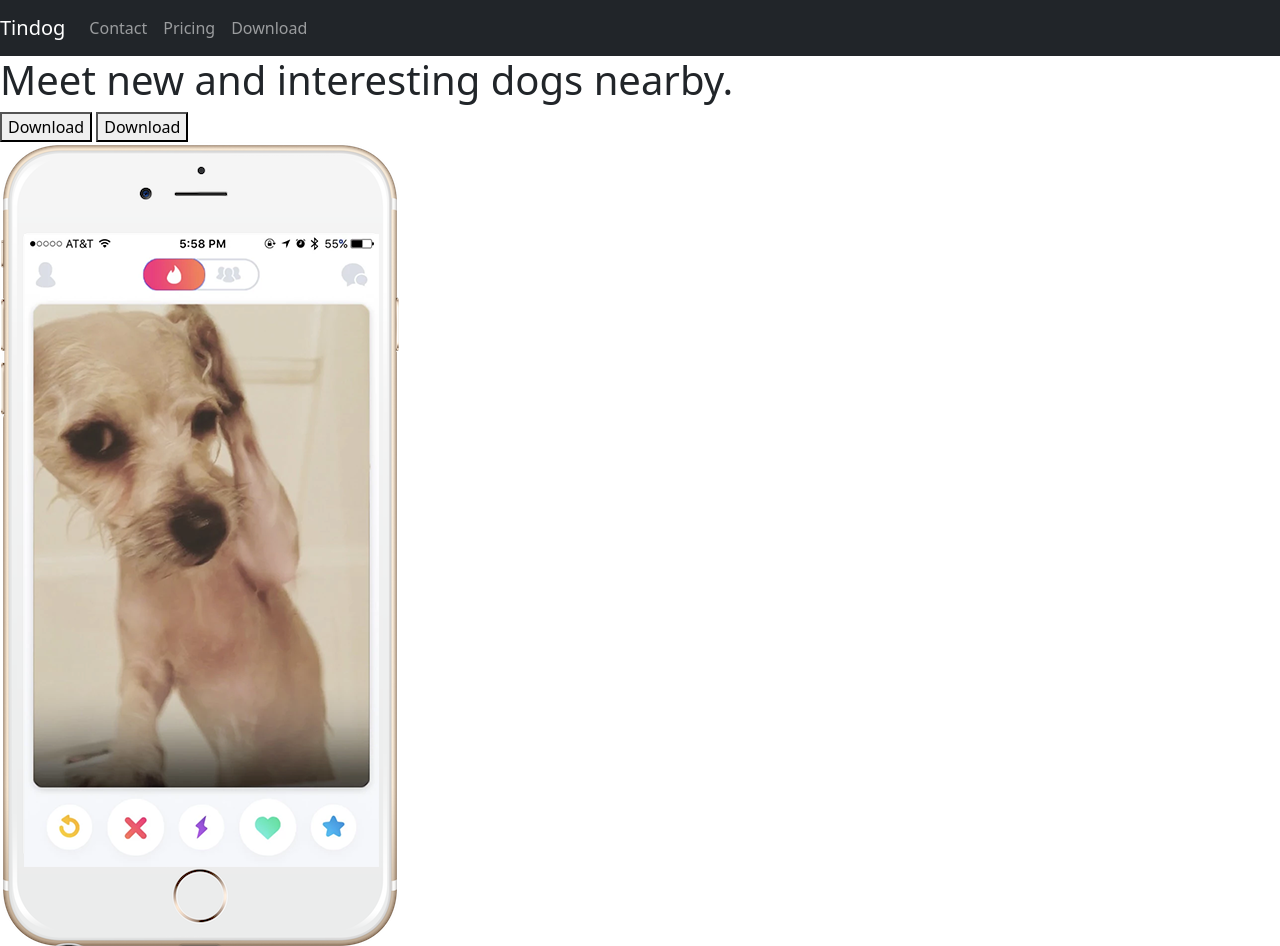
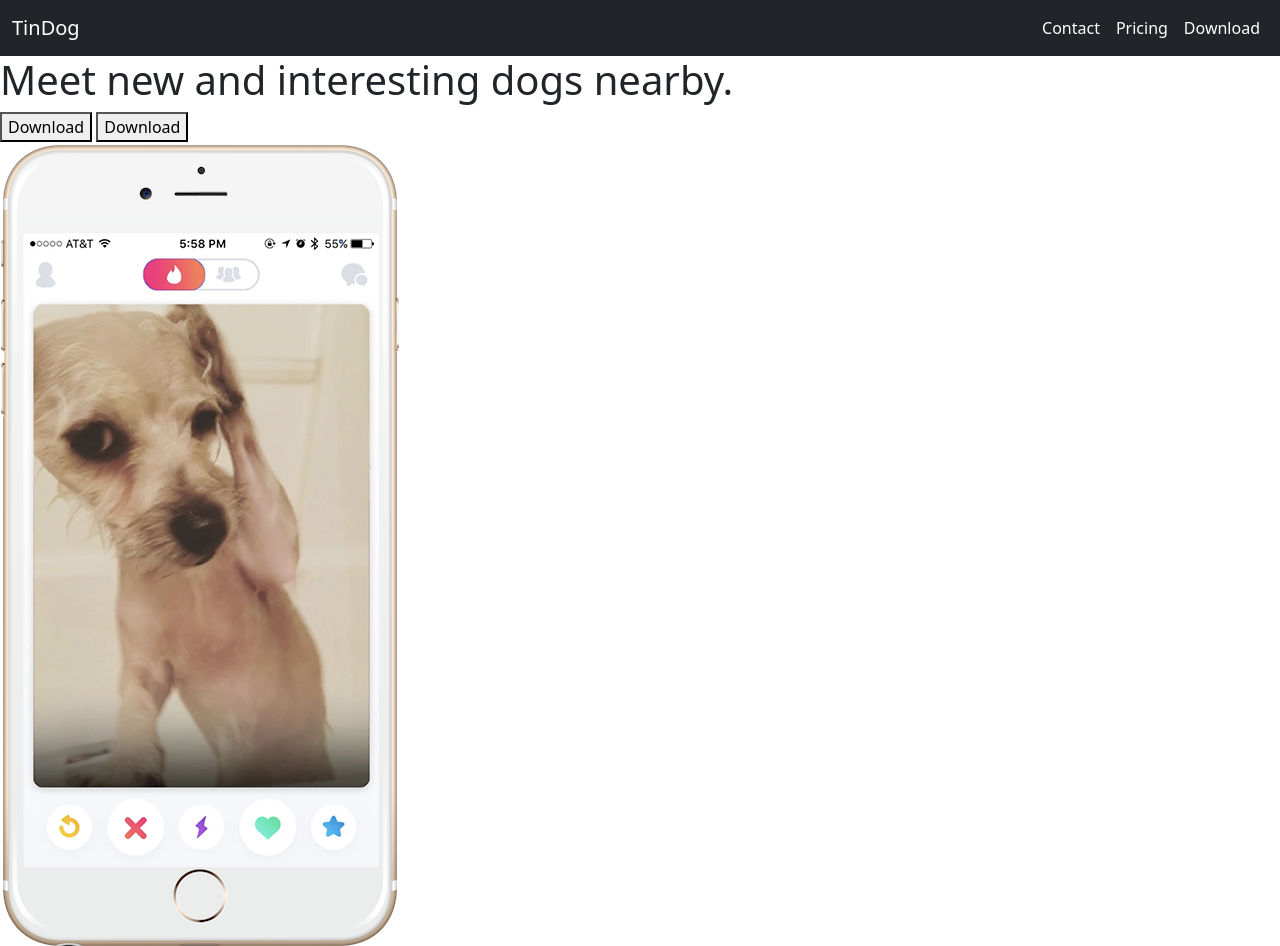
Before and after one commit to NathanYee412/TinDog, a plain HTML site: page TinDog-Start-master/index.html in a window 1280 px wide. Shown: the top 946 px of the page. Drawn offline with nearby package versions, Linux system fonts and the light colour scheme.

Commit message:
Fixed nav bar from bootstrap 4 to 5

```diff
--- a/TinDog-Start-master/index.html
+++ b/TinDog-Start-master/index.html
@@ -15,24 +15,26 @@
 
   <section id="title">
     <!-- Nav Bar -->
-    <nav class="navbar bg-dark navbar-expand-lg navbar-dark">
-      <a class="navbar-brand" href="">Tindog</a>
-      <button class="navbar-toggler" type="button" data-toggle="collapse" data-target="#navbarSupportedContent" aria-controls="navbarSupportedContent" aria-expanded="false" aria-label="Toggle navigation">
-        <span class="navbar-toggler-icon"></span>
-      </button>
-      <div class="collapse navbar-collapse" id="navbarSupportedContent">
-        <ul class="navbar-nav ml-auto">
+    <nav class="navbar navbar-expand-lg navbar-dark bg-dark">
+      <div class="container-fluid">
+        <a class="navbar-brand" href="#">TinDog</a>
+        <button class="navbar-toggler" type="button" data-bs-toggle="collapse" data-bs-target="#navbarScroll" aria-controls="navbarScroll" aria-expanded="false" aria-label="Toggle navigation">
+          <span class="navbar-toggler-icon"></span>
+        </button>
+        <div class="collapse navbar-collapse" id="navbarScroll">
+          <ul class="navbar-nav ms-auto my-2 my-lg-0 navbar-nav-scroll" style="--bs-scroll-height: 100px;">
             <li class="nav-item">
-                <a class="nav-link" href="">Contact</a>
+              <a class="nav-link active" href="#">Contact</a>
             </li>
             <li class="nav-item">
-                <a class="nav-link" href="">Pricing</a>
+              <a class="nav-link active" href="#">Pricing</a>
             </li>
             <li class="nav-item">
-                <a class="nav-link" href="">Download</a>
+              <a class="nav-link active" href="#">Download</a>
             </li>
-        </ul>
-    </div>
+          </ul>
+        </div>
+      </div>
     </nav>
 
 
```
